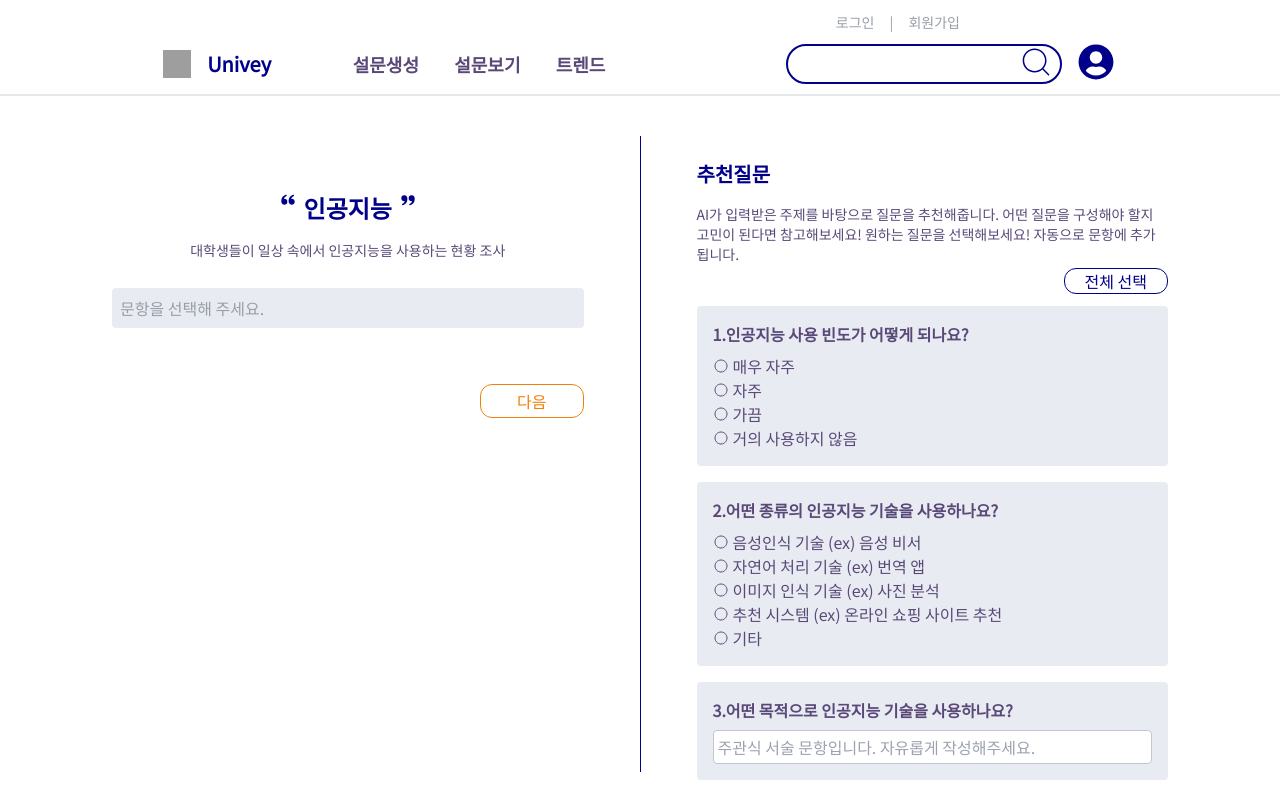
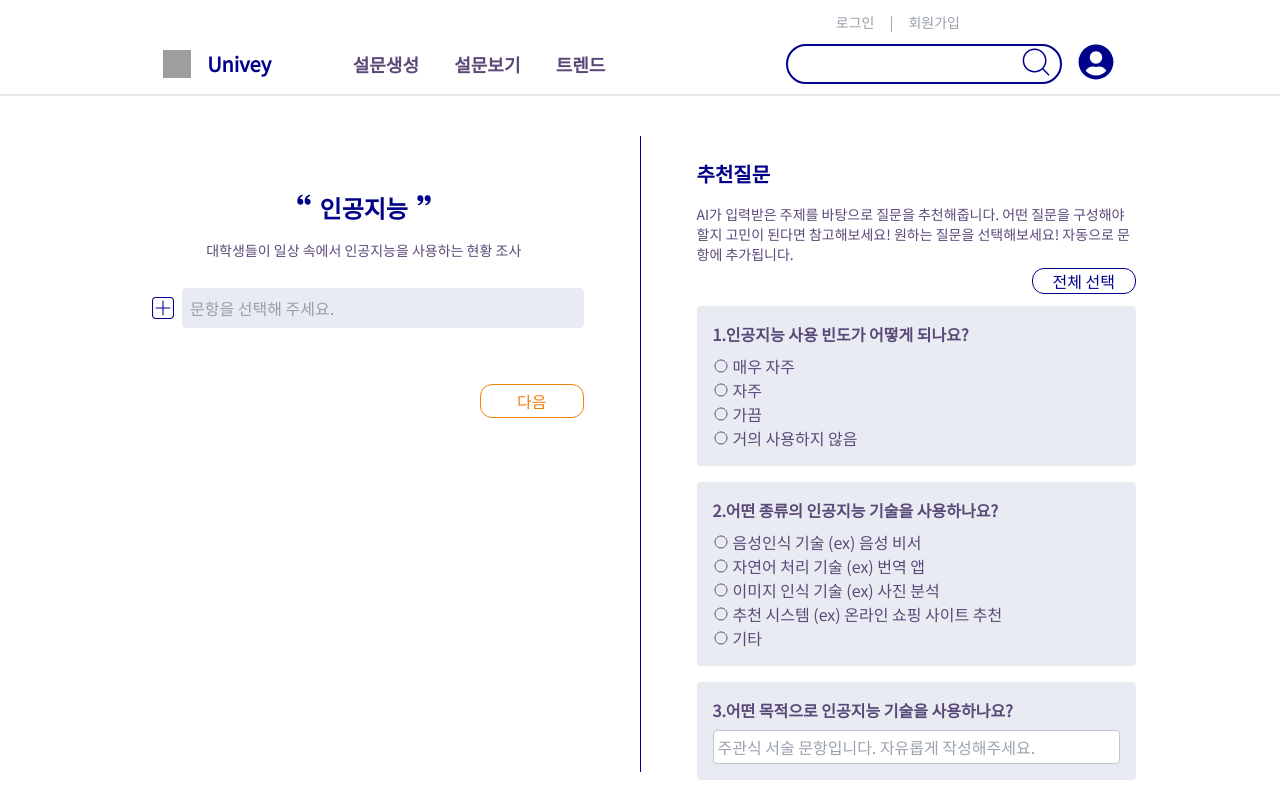
Before and after one commit to lse415/Univey_Front, a React (Create React App) app: page /main/create/detail in a window 1280 px wide. Built offline with nearby package versions, Linux system fonts and the light colour scheme; grey boxes are pictures that could not be loaded.

Commit message:
answer update

```diff
--- a/src/components/create_detail/EditQuestion.jsx
+++ b/src/components/create_detail/EditQuestion.jsx
@@ -13,31 +13,41 @@ const EditQuestion = ({ onCancel, onEditQuestion, onRemoveQuestion, initialQuest
   const inputRef = useRef(null);
   const [isRequired, setIsRequired] = useState(initialQuestion.isRequired);
 
+  // 초기 렌더링 시 빈 입력 필드 추가
+  // **** 두개나 나타나는 이슈 ㅠㅠ ****
+  useEffect(() => {
+    handleAddAnswer();
+  }, []);
+
+  const handleAddAnswer = () => {
+    // 새로운 빈 입력 필드 추가
+    setAnswer((prevAnswer) => [...prevAnswer, '']);
+  };
+
+  /*// 마지막 빈 입력필드에 문자를 입력하면~ 코드 없을 때
+  // 문자 두개 이상 입력해야 새 입력필드  생기는 이슈..
+  const handleAddAnswer = (index, value) => {
+    // 모든 입력 값이 비어 있지 않으면 새로운 빈 입력 필드 추가
+    if (answer.every((value) => value !== '')) {
+      setAnswer((prevAnswer) => [...prevAnswer, '']);
+    }
+  }; */
 
   const handleUpdateAnswer = (index, value, prevAnswer) => {
     setAnswer((prevAnswer) => {
-      return prevAnswer.map((prevValue, prevIndex) => (prevIndex === index ? value : prevValue));
+      return prevAnswer.map((prevValue, prevIndex) => (
+        prevIndex === index ? value : prevValue));
     });
 
     // answer를 직접 업데이트
     setEditedQuestion((prevQuestion) => ({
       ...prevQuestion,
-      answer: [...prevAnswer],
+      answer: [...answer],
     }));
-  };
 
-  const handleEditQuestion = () => {
-    if (editedQuestion.question.trim() !== '') {
-      const updatedQuestion = {
-        ...editedQuestion,
-        question_type: questionType,
-        answer: answer || [''],
-        isRequired: isRequired,
-      };
-
-      onEditQuestion(updatedQuestion, index);
-
-      console.log('Updated Question:', updatedQuestion);
+    // 마지막 빈 입력 필드에 문자를 입력하면 새로운 빈 입력 필드 추가
+    if (index === answer.length - 1 && value !== '') {
+      handleAddAnswer();
     }
   };
 
@@ -54,12 +64,12 @@ const EditQuestion = ({ onCancel, onEditQuestion, onRemoveQuestion, initialQuest
         (event.target.className !== 'bg-question_card_bg' ||
           (event.target.className === 'bg-question_card_bg' && isInputEmpty))
       ) {
-        // handleEditQuestion를 호출하는 대신 여기에서 직접 onEditQuestion을 호출
+        // handleEditQuestion를 호출하는 대신 여기서 직접 onEditQuestion을 호출
         if (editedQuestion.question.trim() !== '') {
           const updatedQuestion = {
             ...editedQuestion,
             question_type: questionType,
-            answer: answer || [''],
+            answer: answer.filter((value) => value !== ''), // 비어 있는 값을 필터링하여 answer에 포함하지 않음
             isRequired: isRequired,
           };
 
@@ -159,8 +169,8 @@ const EditQuestion = ({ onCancel, onEditQuestion, onRemoveQuestion, initialQuest
               />
             </div>
           )}
-          <hr className='my-4 py-2 border-question_card_grey'></hr>
-          <div className='flex justify-end mt-2'>
+          <hr className='mt-4 mb-2 py-2 border-question_card_grey'></hr>
+          <div className='flex justify-end'>
             <button className='px-2'>
               <CopyButtonIcon />
             </button>
--- a/src/components/create_detail/QuestionCard.jsx
+++ b/src/components/create_detail/QuestionCard.jsx
@@ -30,7 +30,7 @@ const QuestionCard = ({ question, question_num, question_type, answer, onClick }
               type="text"
               className="w-full p-1 border rounded border-question_card_grey bg-white text-text_color mr-2"
               placeholder={'주관식 서술 문항입니다. 자유롭게 작성해주세요.'}
-              value={answer[0]}
+              value={answer['']}
               disabled
             />
           </div>
--- a/src/components/create_detail/UserQuestions.jsx
+++ b/src/components/create_detail/UserQuestions.jsx
@@ -5,6 +5,7 @@ import CreateQuestion from './CreateQuestion';
 import EditQuestion from './EditQuestion';
 import { BiSolidQuoteAltLeft } from 'react-icons/bi';
 import { BiSolidQuoteAltRight } from 'react-icons/bi';
+import AddButtonIcon from '../icons/AddButtonIcon';
 
 const UserQuestions = ({
   userQuestions,
@@ -112,7 +113,7 @@ const handleEditQuestion = (index) => {
     setUserQuestions([]);
 
     // 다음 페이지로 이동
-    // navigate('/Qr');
+    // navigate('/qr');
   };
 
   useEffect(() => {
@@ -160,9 +161,12 @@ const handleEditQuestion = (index) => {
           <CreateQuestion onCancel={handleClick} onAddQuestion={handleAddQuestion} />
         ) : (
           <div className="flex items-center w-full">
+            <button className="text-main_color pr-2 font-bold p-2 mb-4">
+                <AddButtonIcon />
+            </button>
             <div
                 onClick={handleClick}
-              className="p-2 mb-4 w-full bg-question_card_bg rounded text-sub_text_color cursor-pointer"
+                className="flex-grow p-2 mb-4 bg-question_card_bg rounded text-sub_text_color cursor-pointer"
             >
                 문항을 선택해 주세요.
             </div>
--- a/src/components/icons/AddButtonIcon.js
+++ b/src/components/icons/AddButtonIcon.js
@@ -3,8 +3,8 @@ import React from "react";
 const AddButtonIcon = () => {
   return (
     <svg
-      width="20"
-      height="20"
+      width="22"
+      height="22"
       viewBox="0 0 30 30"
       fill="none"
       xmlns="http://www.w3.org/2000/svg"
--- a/src/pages/CreateDetail.jsx
+++ b/src/pages/CreateDetail.jsx
@@ -63,7 +63,7 @@ const CreateDetail = () => {
   };
 
   return (
-    <div className="flex items-stretch lg:mx-24">
+    <div className="flex items-stretch lg:mx-32">
       <div className="flex-1">
         <UserQuestions
           userQuestions={userQuestions}
```
Lines whose indentation alone changed are shown as unchanged.
